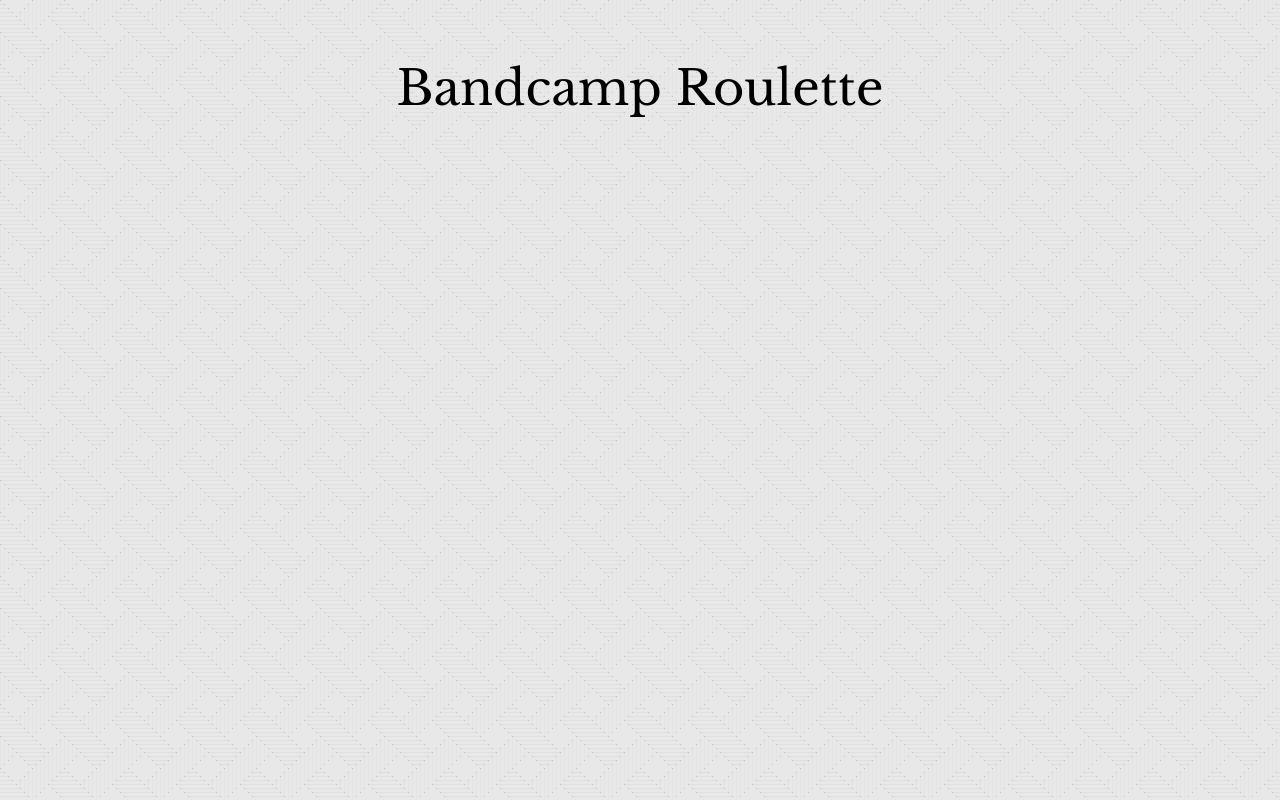
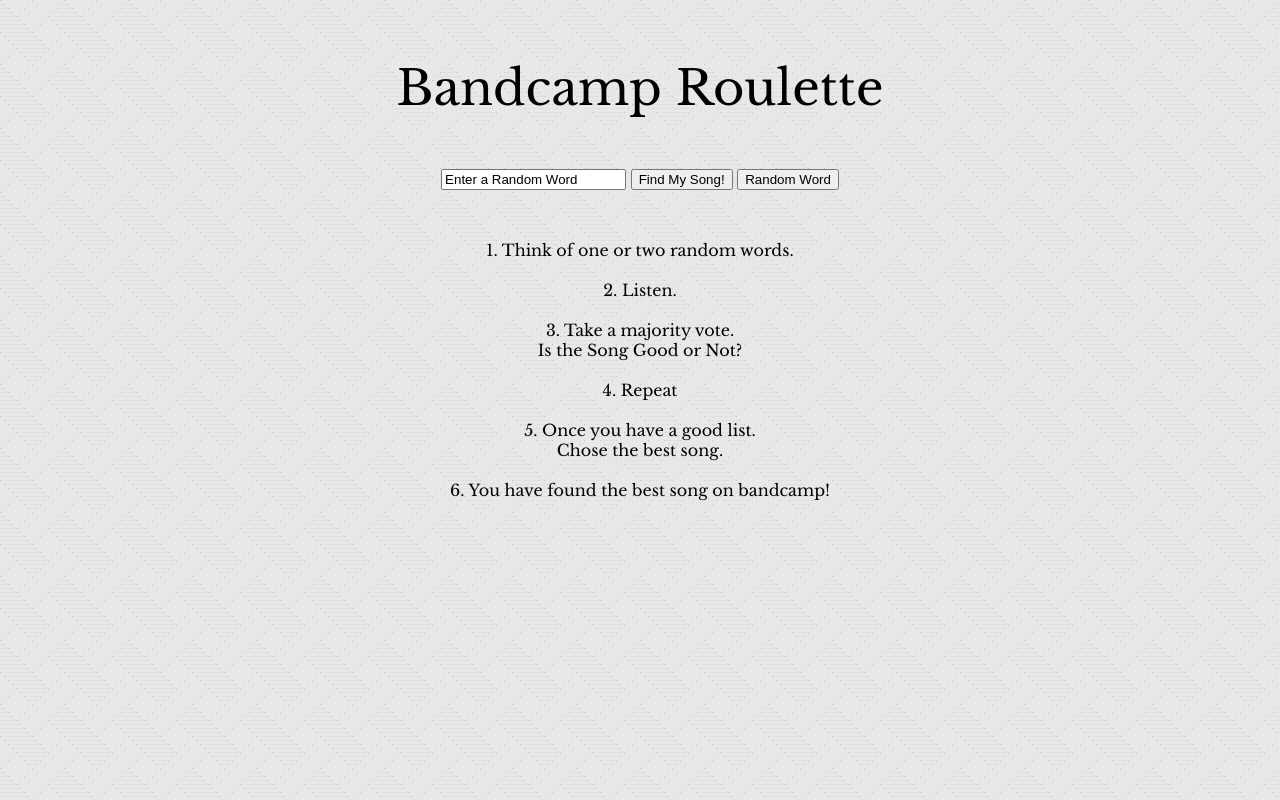
Before and after one commit to ajman1101/BandcampRoulette, a plain HTML site: page index.html in a window 1280 px wide. Drawn offline with nearby package versions, Linux system fonts and the light colour scheme.

Commit message:
added rules, search and some buttons

```diff
--- a/index.html
+++ b/index.html
@@ -1,12 +1,29 @@
 <!doctype html>
 <html lang="en">
 <head>
-<link href='http://fonts.googleapis.com/css?family=Libre+Baskerville:400,700,400italic' rel='stylesheet' type='text/css'>
-<title>Bandcamp Roulette</title>
-<meta charset="utf-8">
-<link rel='stylesheet' type='text/css' href='style.css'/>
+	<link href='http://fonts.googleapis.com/css?family=Libre+Baskerville:400,700,400italic' rel='stylesheet' type='text/css'>
+	<title>Bandcamp Roulette</title>
+	<meta charset="utf-8">
+	<link rel='stylesheet' type='text/css' href='style.css'/>
 </head>
 <body>
-<div id="title">Bandcamp Roulette</div>
+
+	<div id="title">Bandcamp Roulette</div>
+
+	<div id="search">
+	<input type="text" name="input" value="Enter a Random Word">
+	<input type="button" name="input" value="Find My Song!">
+	<input type="button" name="input" value="Random Word">
+	</div>
+
+	<div id="rules">
+	1. Think of one or two random words.<br><br>
+	2. Listen.<br><br>
+	3. Take a majority vote. <br> Is the Song Good or Not?<br><br>
+	4. Repeat<br><br>
+	5. Once you have a good list. <br> Chose the best song.<br><br>
+	6. You have found the best song on bandcamp!<br><br>
+	</div>
+
 </body>
 </html>
--- a/style.css
+++ b/style.css
@@ -4,11 +4,16 @@ body
 background-image:url('pixel_weave.png');
 background-repeat:repeat;
 font-family:'Libre Baskerville';
+float:center;
+text-align:center;
 }
 #title
 {
 padding-top:50px;
-float:center;
-text-align:center;
 font-size:48px;
 }
+#search
+{
+padding-top:50px;
+padding-bottom:50px;
+}
```
